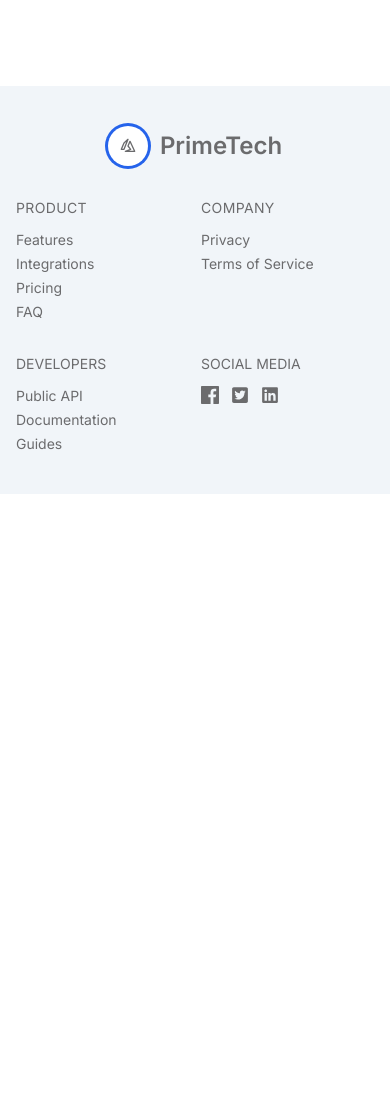
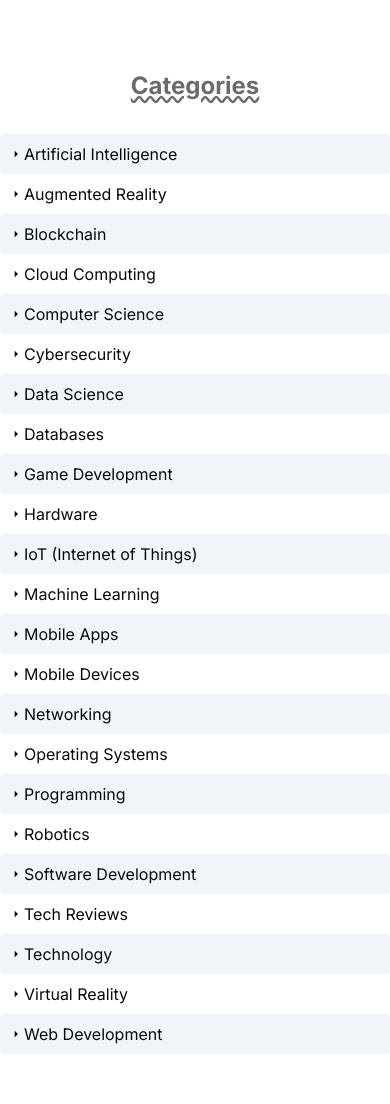
Before and after one commit to sejarparvez/PrimeTech, a Next.js app: page / in a window 390 px wide. Shown: the part 314-1418 px from the top of the page. Before the commit the page ends 844 px from the top, so only its background shows below. Built offline with nearby package versions, Linux system fonts and the light colour scheme; no server answers; the database is empty.

Commit message:
added category for small screen

```diff
--- a/src/app/blog/[category]/[...slug]/page.tsx
+++ b/src/app/blog/[category]/[...slug]/page.tsx
@@ -2,6 +2,7 @@
 
 import AuthorCard from "@/components/card/AuthorCard";
 import Loading from "@/components/common/loading/Loading";
+import CategorySection from "@/components/core/CategorySection";
 import CommentForm from "@/components/core/Comment";
 import Sidebar from "@/components/layout/SideBar";
 import { useSession } from "next-auth/react";
@@ -168,12 +169,13 @@ export default function Post({ params }: PageProps) {
         <meta name="twitter:card" content="summary_large_image" />
         <meta name="twitter:site" content="@yourtwitterhandle" />
       </Head>
-      <div className="flex flex-col-reverse md:flex-row">
-        <div className="md:sticky z-20 top-14 md:left-3 md:h-screen mt-6 mx-auto md:mt-0">
+      <div>
+        <div className="flex flex-col-reverse lg:flex-row">
+          <div className="hidden lg:block lg:sticky z-20 top-14 lg:left-3 lg:h-screen mt-6 mx-auto lg:mt-0">
             <Sidebar />
           </div>
           <div className="flex w-full relative">
-          <div className="flex flex-col md:gap-4 mx-1 md:mx-4">
+            <div className="flex flex-col lg:gap-4 mx-1 lg:mx-4">
               <div className="rounded-2xl py-1">
                 <div className="mb-10 rounded-lg  py-4 px-2 md:px-4">
                   <h1 className="mb-4 text-3xl md:text-4xl text-primary-200 dark:text-lightgray-100 font-extrabold">
@@ -243,7 +245,7 @@ export default function Post({ params }: PageProps) {
               <div className="my-20">
                 <CommentForm postId={post.id} />
               </div>
-            <div className="w-full lg:hidden  -right-10 rounded-lg  md:top-14 md:h-[86%] border dark:border-bdr-200">
+              <div className="w-full lg:hidden -right-10 rounded-lg  md:top-14 md:h-[86%] border dark:border-bdr-200">
                 <div className="flex flex-col justify-between h-[70%]">
                   <div className=" h-[76%] rounded-2xl ">
                     <AuthorCard
@@ -274,6 +276,10 @@ export default function Post({ params }: PageProps) {
             </div>
           </div>
         </div>
+        <div className="lg:hidden">
+          <CategorySection />
+        </div>
+      </div>
     </>
   );
 }
--- a/src/app/category/[category]/page.tsx
+++ b/src/app/category/[category]/page.tsx
@@ -1,6 +1,8 @@
 "use client";
 import Loading from "@/components/common/loading/Loading";
+import CategorySection from "@/components/core/CategorySection";
 import RecentPostModel from "@/components/core/RecentPostModel";
+import Sidebar from "@/components/layout/SideBar";
 import { useEffect, useState } from "react";
 
 type Post = {
@@ -46,8 +48,13 @@ export default function Post({ params }: { params: { category: string } }) {
   const totalPages = Math.ceil(posts.length / postsPerPage);
 
   return (
-    <div className="flex flex-col md:gap-10 mt-10">
-      <div className="flex flex-col gap-10">
+    <div className="flex flex-col justify-center md:flex-row md:gap-10 mt-10">
+      {isLoading ? null : (
+        <div className="hidden md:block md:sticky z-20 top-14 md:left-3 md:h-screen mt-6 mx-auto md:mt-0">
+          <Sidebar />
+        </div>
+      )}
+      <div className="flex flex-col gap-10 relative">
         <div>
           <div className=" flex md:mt-10">
             <span className="mx-auto uppercase px-3 text-center text-2xl font-bold md:px-6 md:text-4xl ">
@@ -126,6 +133,9 @@ export default function Post({ params }: { params: { category: string } }) {
           </div>
         )}
       </div>
+      <div className="md:hidden mt-20">
+        <CategorySection />
+      </div>
     </div>
   );
 }
--- a/src/app/documentation/page.tsx
+++ b/src/app/documentation/page.tsx
@@ -1,5 +1,4 @@
 "use client";
-import Notification from "@/components/notification/Notification";
 import Scrollspy from "react-scrollspy";
 
 import { Link as ScrollLink } from "react-scroll";
@@ -128,7 +127,6 @@ export default function Documentation() {
             ipsam amet corrupti ut repellat optio ab ad, pariatur aperiam! Illo.
           </p>
         </div>
-        <Notification />
       </div>
     </div>
   );
--- a/src/app/page.tsx
+++ b/src/app/page.tsx
@@ -1,3 +1,4 @@
+import CategorySection from "@/components/core/CategorySection";
 import Featured from "@/components/core/Featured";
 import HotPost from "@/components/core/HotPost";
 import RecentPost from "@/components/core/RecentPost";
@@ -8,6 +9,9 @@ export default function Home() {
       <Featured />
       <HotPost />
       <RecentPost />
+      <div className="lg:hidden">
+        <CategorySection />
+      </div>
     </main>
   );
 }
--- a/src/components/common/post/Options.tsx
+++ b/src/components/common/post/Options.tsx
@@ -1,26 +1,29 @@
 const Options = [
   "Technology",
-  "Games",
-  "Lifestyle",
-  "Food",
-  "Featured",
-  "Hot Posts",
-  "Business",
+  "Programming",
+  "Web Development",
+  "Mobile Apps",
+  "Artificial Intelligence",
+  "Machine Learning",
+  "Data Science",
+  "Blockchain",
+  "Cybersecurity",
+  "Cloud Computing",
+  "IoT (Internet of Things)",
+  "Tech Reviews",
+  "Software Development",
+  "Game Development",
+  "Virtual Reality",
+  "Augmented Reality",
   "Robotics",
-  "AI",
-  "Computer",
-  "Phones",
-  "Travel",
-  "Health",
-  "Sports",
-  "Education",
-  "Science",
-  "Fashion",
-  "Music",
-  "Art",
-  "Movies",
-  "Books",
-  "Home",
-].map((option) => ({ value: option.toLowerCase(), label: option }));
+  "Hardware",
+  "Networking",
+  "Databases",
+  "Operating Systems",
+  "Mobile Devices",
+  "Computer Science",
+]
+  .map((option) => ({ value: option.toLowerCase(), label: option }))
+  .sort((a, b) => a.label.localeCompare(b.label));
 
 export default Options;
--- /dev/null
+++ b/src/components/core/CategorySection.tsx
@@ -0,0 +1,27 @@
+import Link from "next/link";
+import { MdOutlineArrowRight } from "react-icons/md";
+import Options from "../common/post/Options";
+
+export default function CategorySection() {
+  return (
+    <div>
+      <div className="flex items-center justify-center mb-8 font-bold text-2xl decoration-wavy underline">
+        Categories
+      </div>
+      <div className="flex flex-col">
+        {Options.map((category, index) => (
+          <Link
+            href={`/category/${category.value}`}
+            key={index}
+            className={`${
+              index % 2 === 0 ? "bg-slate-100 dark:bg-darkgray-200" : ""
+            } text-primary-200 dark:text-primary-100 dark:hover:text-[#007bff] hover:text-[#007bff] p-2 rounded flex items-center`}
+          >
+            <MdOutlineArrowRight />
+            {category.label}
+          </Link>
+        ))}
+      </div>
+    </div>
+  );
+}
--- a/src/components/layout/SideBar.tsx
+++ b/src/components/layout/SideBar.tsx
@@ -18,7 +18,11 @@ function Sidebar() {
             Categories
           </div>
           {Options.map((category, index) => (
-            <Link href={`/category/${category.value}`} key={index}>
+            <Link
+              href={`/category/${category.value}`}
+              key={index}
+              className=" text-base hover:text-[#007bff]"
+            >
               {category.label}
             </Link>
           ))}
```
Lines whose indentation alone changed are shown as unchanged.
